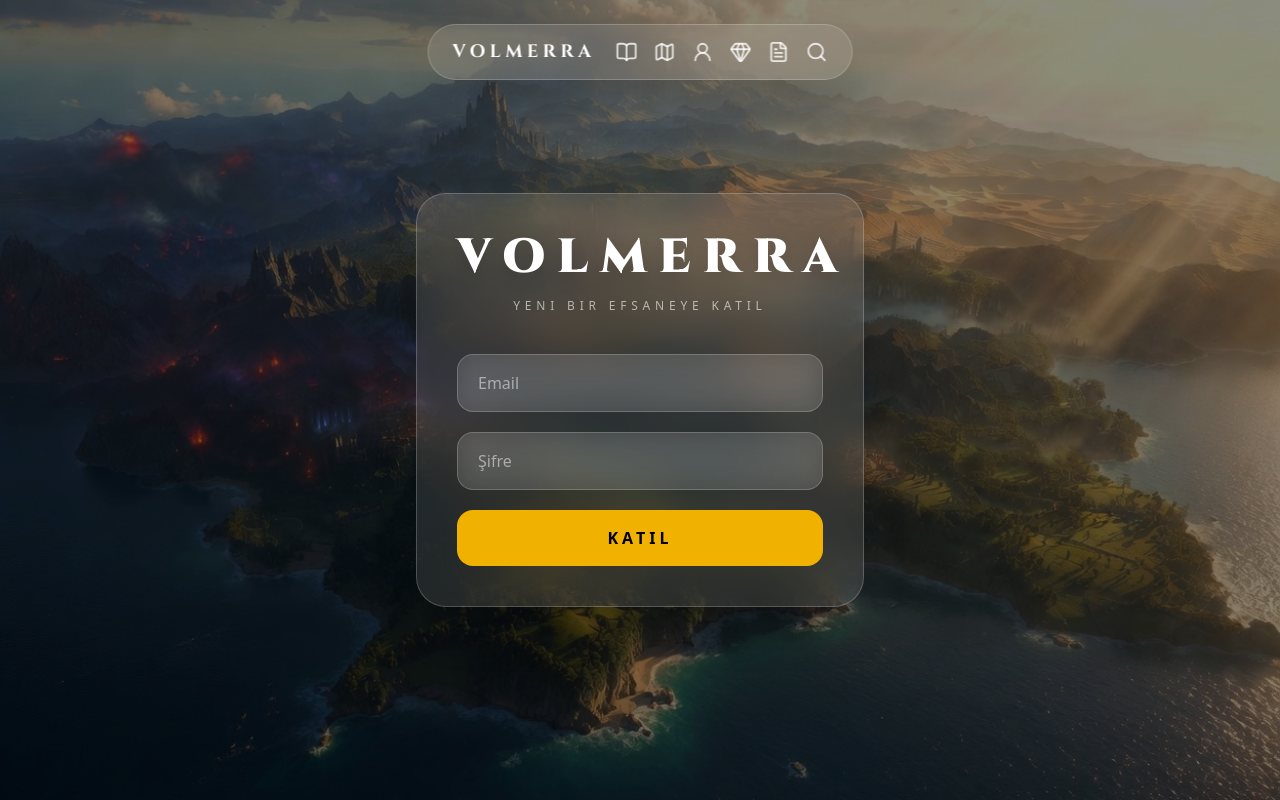
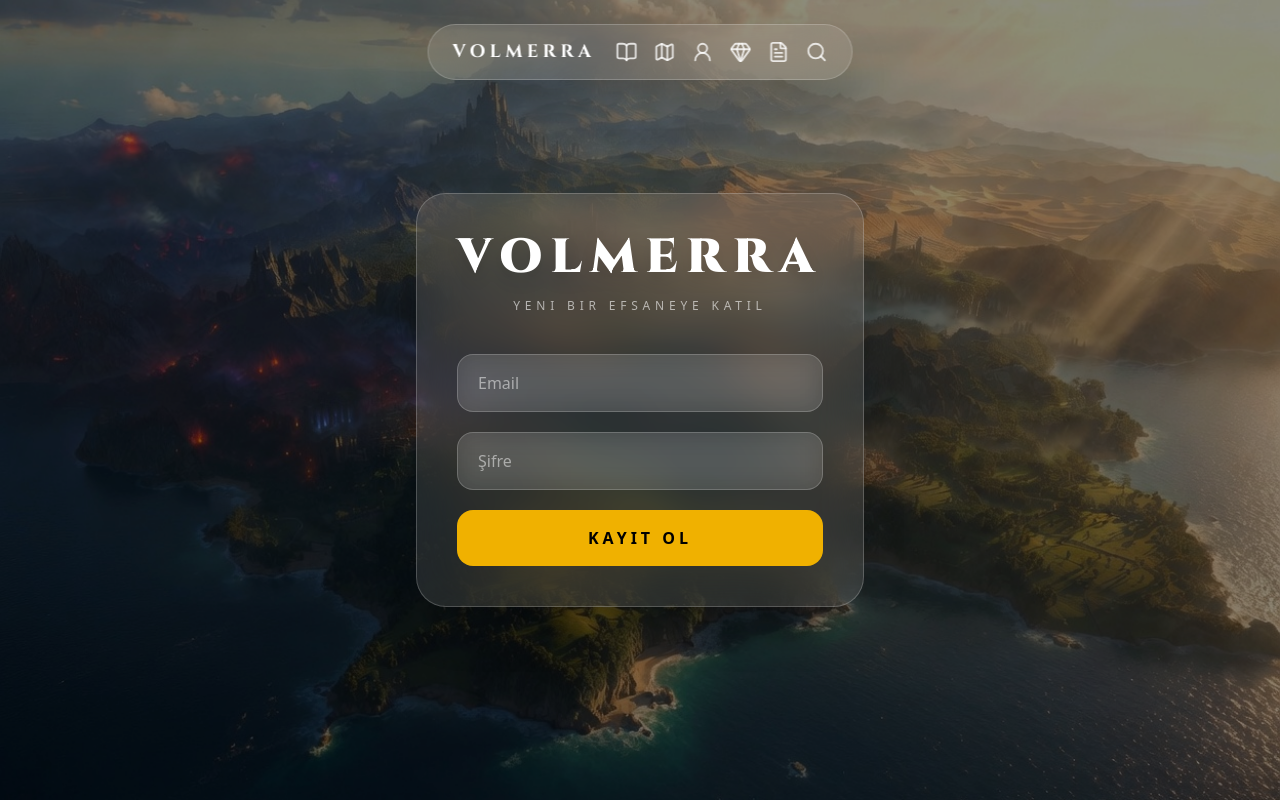
Before and after one commit to haccy47/volmerra-new, a Next.js app: page /register in a window 1280 px wide. Built offline with nearby package versions, Linux system fonts and the light colour scheme; no server answers.

Commit message:
update register page design

```diff
--- a/app/account/login/page.tsx
+++ b/app/account/login/page.tsx
@@ -1,3 +1,6 @@
+"use client";
+
+import { motion } from "framer-motion";
 import { signIn } from "../../actions/auth";
 
 export default function LoginPage() {
@@ -28,8 +31,22 @@ export default function LoginPage() {
       />
 
 
-      {/* Navbar style glass panel */}
-      <div
+      {/* Glass Panel */}
+      <motion.div
+        initial={{
+          opacity: 0,
+          y: 40,
+          scale: 0.95,
+        }}
+        animate={{
+          opacity: 1,
+          y: 0,
+          scale: 1,
+        }}
+        transition={{
+          duration: 0.8,
+          ease: "easeOut",
+        }}
         className="
         relative
         z-10
@@ -39,7 +56,8 @@ export default function LoginPage() {
         border
         border-white/20
         bg-white/10
-        p-10
+        p-6
+        sm:p-10
         shadow-2xl
         backdrop-blur-xl
         "
@@ -47,18 +65,31 @@ export default function LoginPage() {
 
         <div className="text-center">
 
-          <h1
+          <motion.h1
+            initial={{
+              opacity: 0,
+              y: -20,
+            }}
+            animate={{
+              opacity: 1,
+              y: 0,
+            }}
+            transition={{
+              delay: 0.3,
+              duration: 0.6,
+            }}
             className="
             font-cinzel
-            text-5xl
+            text-4xl
+            sm:text-5xl
             font-black
-            tracking-[0.25em]
+            tracking-[0.18em]
             text-white
             drop-shadow-xl
             "
           >
             VOLMERRA
-          </h1>
+          </motion.h1>
 
 
           <p
@@ -74,6 +105,7 @@ export default function LoginPage() {
           </p>
 
         </div>
+
 
 
         <form
@@ -150,7 +182,7 @@ export default function LoginPage() {
         </form>
 
 
-      </div>
+      </motion.div>
 
 
     </main>
--- a/app/register/page.tsx
+++ b/app/register/page.tsx
@@ -1,3 +1,6 @@
+"use client";
+
+import { motion } from "framer-motion";
 import { signUp } from "../actions/auth";
 
 export default function RegisterPage() {
@@ -28,8 +31,22 @@ export default function RegisterPage() {
       />
 
 
-      {/* Glass panel */}
-      <div
+      {/* Glass Panel */}
+      <motion.div
+        initial={{
+          opacity: 0,
+          y: 40,
+          scale: 0.95,
+        }}
+        animate={{
+          opacity: 1,
+          y: 0,
+          scale: 1,
+        }}
+        transition={{
+          duration: 0.8,
+          ease: "easeOut",
+        }}
         className="
         relative
         z-10
@@ -39,7 +56,8 @@ export default function RegisterPage() {
         border
         border-white/20
         bg-white/10
-        p-10
+        p-6
+        sm:p-10
         shadow-2xl
         backdrop-blur-xl
         "
@@ -47,18 +65,31 @@ export default function RegisterPage() {
 
         <div className="text-center">
 
-          <h1
+          <motion.h1
+            initial={{
+              opacity: 0,
+              y: -20,
+            }}
+            animate={{
+              opacity: 1,
+              y: 0,
+            }}
+            transition={{
+              delay: 0.3,
+              duration: 0.6,
+            }}
             className="
             font-cinzel
-            text-5xl
+            text-4xl
+            sm:text-5xl
             font-black
-            tracking-[0.25em]
+            tracking-[0.18em]
             text-white
             drop-shadow-xl
             "
           >
             VOLMERRA
-          </h1>
+          </motion.h1>
 
 
           <p
@@ -74,6 +105,7 @@ export default function RegisterPage() {
           </p>
 
         </div>
+
 
 
         <form
@@ -143,14 +175,14 @@ export default function RegisterPage() {
             hover:scale-105
             "
           >
-            KATIL
+            KAYIT OL
           </button>
 
 
         </form>
 
 
-      </div>
+      </motion.div>
 
 
     </main>
```
